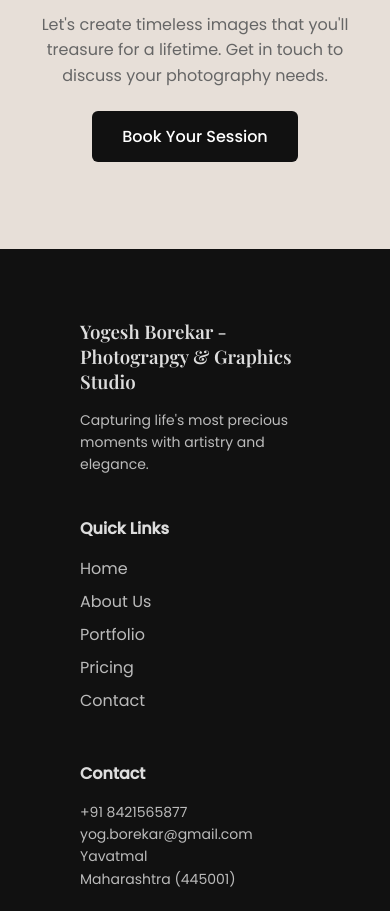
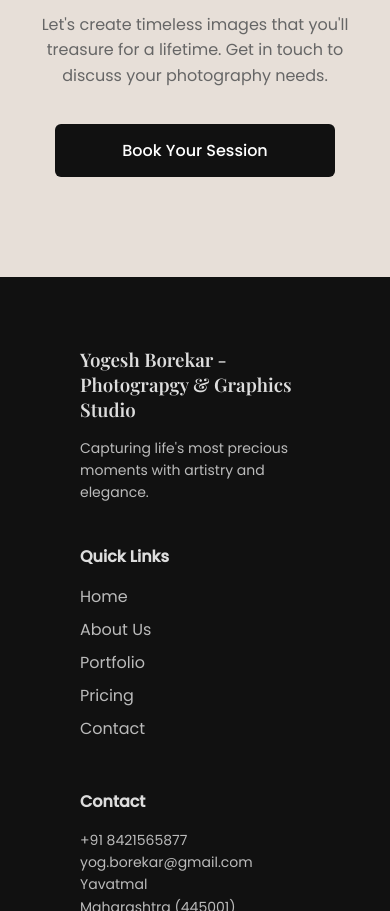
Before and after one commit to tanviepari/YB-Photography-And-Graphics, a plain HTML site: page index.html in a window 390 px wide. Shown: the part 5659-6570 px from the top of the page. Drawn offline with nearby package versions, Linux system fonts and the light colour scheme.

Commit message:
Fixed about and pricing pages.

```diff
--- a/css/style.css
+++ b/css/style.css
@@ -493,6 +493,7 @@
 
 .cta{
 padding:100px 20px;
+margin:auto;
 text-align:center;
 background:#e7dfd8;
 }
@@ -511,7 +512,8 @@
 line-height:1.6;
 }
 
-.cta-btn{
+.cta-btn {
+  display: inline-block;
   background:#111;
   color:white;
   padding:14px 30px;
@@ -519,10 +521,19 @@
   text-decoration:none;
   font-weight:500;
   transition:0.3s;
+  text-align: center;
 }
 
 .cta-btn:hover{
 background:#ffb089;
+}
+
+@media (max-width: 768px) {
+  .cta-btn {
+    display: block;
+    width: 80%;
+    margin: 0 auto;
+  }
 }
 
 /* FOOTER */
```
Also changed, not shown: about.html (+1 -1 lines). Lines whose indentation alone changed are shown as unchanged.
